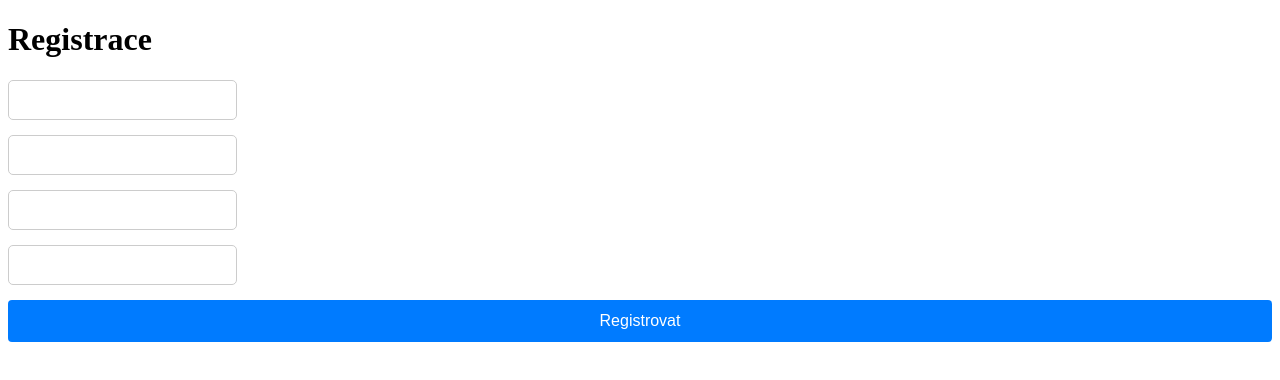
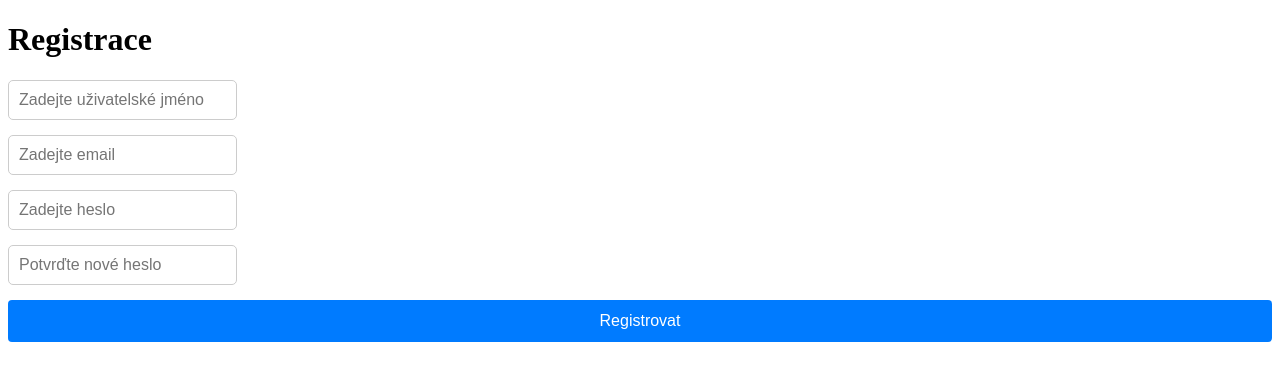
Before and after one commit to Trenclik/SOPL-DOMUS, a SvelteKit app: page /Register in a window 1280 px wide. Shown: the top 380 px of the page. Built offline with nearby package versions, Linux system fonts and the light colour scheme.

Commit message:
oprava-pro-input

```diff
--- a/src/routes/ForgotPass/+page.svelte
+++ b/src/routes/ForgotPass/+page.svelte
@@ -33,7 +33,9 @@
 <p>Pro resetování hesla zadejte svůj email.</p>
 
 <form on:submit|preventDefault={handleSubmit}>
-    <Input label="Email" type="email" value={email} onChange={(val) => (email = val)} />
+  <!-- Použití Input komponenty pro email -->
+  <Input label="Email" type="email" placeholder="Zadejte váš email" value={email} on:input={(e) => (email = e.target.value)} />
+
   {#if emailError}<p style="color: red;">{emailError}</p>{/if}
 
   <Button label="Odeslat kód" type="submit" />
--- a/src/routes/Register/+page.svelte
+++ b/src/routes/Register/+page.svelte
@@ -65,16 +65,17 @@
 
 <h1>Registrace</h1>
 <form on:submit|preventDefault={handleSubmit}>
-    <Input label="Uživatelské jméno" type="text" value={username} onChange={(val) => (username = val)} />
+  <!-- Použití Input komponenty pro každé pole -->
+  <Input label="Uživatelské jméno" type="text" placeholder="Zadejte uživatelské jméno" value={username} on:input={(e) => (username = e.target.value)} />
   {#if usernameError}<p style="color: red;">{usernameError}</p>{/if}
 
-    <Input label="Email" type="email" value={email} onChange={(val) => (email = val)} />
+  <Input label="Email" type="email" placeholder="Zadejte email" value={email} on:input={(e) => (email = e.target.value)} />
   {#if emailError}<p style="color: red;">{emailError}</p>{/if}
 
-    <Input label="Heslo" type="password" value={password} onChange={(val) => (password = val)} />
+  <Input label="Heslo" type="password" placeholder="Zadejte heslo" value={password} on:input={(e) => (password = e.target.value)} />
   {#if passwordError}<p style="color: red;">{passwordError}</p>{/if}
 
-    <Input label="Potvrďte heslo" type="password" value={confirmPassword} onChange={(val) => (confirmPassword = val)} />
+  <Input label="Potvrďte heslo" type="password" placeholder="Potvrďte nové heslo" value={confirmPassword} on:input={(e) => (confirmPassword = e.target.value)} />
   {#if confirmPasswordError}<p style="color: red;">{confirmPasswordError}</p>{/if}
 
   <Button label="Registrovat" type="submit" />
```
Also changed, not shown: src/routes/2FA/+page.svelte (+6 -2 lines), src/routes/NewPass/+page.svelte (+5 -2 lines). Lines whose indentation alone changed are shown as unchanged.
